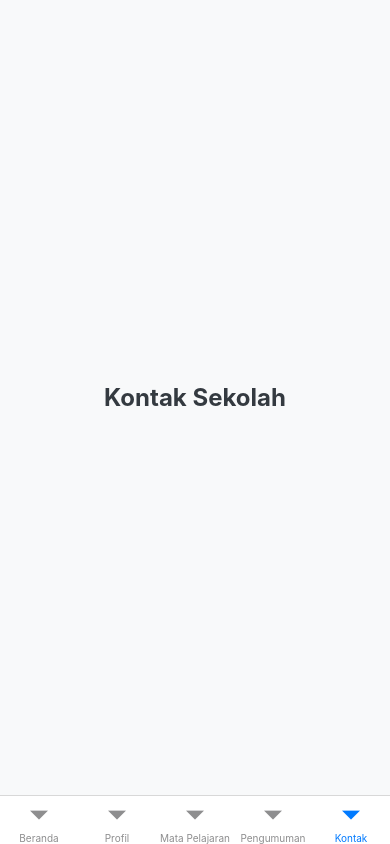
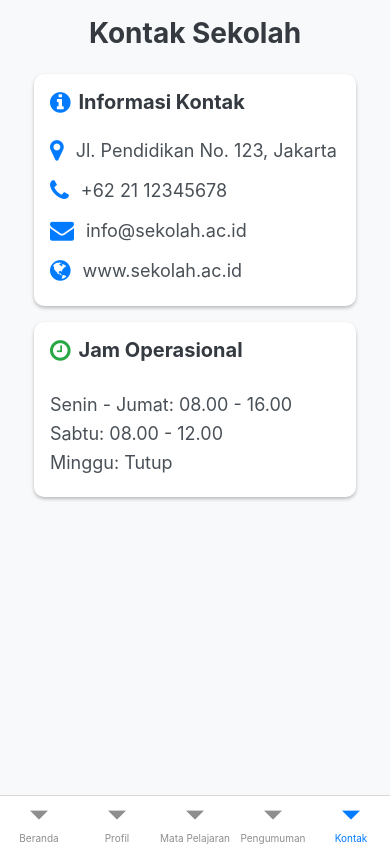
Before and after one commit to Yayukk/Project-UAS, a React Native app: screen /Kontak in a window 390 px wide. Built offline with nearby package versions, Linux system fonts and the light colour scheme.

Commit message:
Menambahkan Tampilan pada halaman Kontak

```diff
--- a/src/screens/Kontak.jsx
+++ b/src/screens/Kontak.jsx
@@ -1,25 +1,106 @@
 import React from 'react';
-import {View, Text, StyleSheet} from 'react-native';
+import {View, Text, StyleSheet, ScrollView} from 'react-native';
+import Icon from 'react-native-vector-icons/FontAwesome';
 
 const Kontak = () => {
   return (
-    <View style={styles.container}>
+    <ScrollView contentContainerStyle={styles.container}>
       <Text style={styles.title}>Kontak Sekolah</Text>
-    </View>
+      <View style={styles.card}>
+        <View style={styles.cardHeader}>
+          <Icon name="info-circle" size={24} color="#007bff" />
+          <Text style={styles.cardTitle}>Informasi Kontak</Text>
+        </View>
+        <View style={styles.contactItem}>
+          <Icon name="map-marker" size={24} color="#007bff" />
+          <Text style={styles.contactText}>
+            Jl. Pendidikan No. 123, Jakarta
+          </Text>
+        </View>
+        <View style={styles.contactItem}>
+          <Icon name="phone" size={24} color="#007bff" />
+          <Text style={styles.contactText}>+62 21 12345678</Text>
+        </View>
+        <View style={styles.contactItem}>
+          <Icon name="envelope" size={24} color="#007bff" />
+          <Text style={styles.contactText}>info@sekolah.ac.id</Text>
+        </View>
+        <View style={styles.contactItem}>
+          <Icon name="globe" size={24} color="#007bff" />
+          <Text style={styles.contactText}>www.sekolah.ac.id</Text>
+        </View>
+      </View>
+      <View style={styles.card}>
+        <View style={styles.cardHeader}>
+          <Icon name="clock-o" size={24} color="#28a745" />
+          <Text style={styles.cardTitle}>Jam Operasional</Text>
+        </View>
+        <View style={styles.operationalHours}>
+          <Text style={styles.operationalText}>
+            Senin - Jumat: 08.00 - 16.00
+          </Text>
+          <Text style={styles.operationalText}>Sabtu: 08.00 - 12.00</Text>
+          <Text style={styles.operationalText}>Minggu: Tutup</Text>
+        </View>
+      </View>
+    </ScrollView>
   );
 };
 
 const styles = StyleSheet.create({
   container: {
-    flex: 1,
-    justifyContent: 'center',
+    flexGrow: 1,
+    padding: 16,
+    backgroundColor: '#f8f9fa',
     alignItems: 'center',
-    backgroundColor: '#f8f9fa',
   },
   title: {
-    fontSize: 24,
+    fontSize: 28,
     fontWeight: 'bold',
     color: '#343a40',
+    marginBottom: 24,
+  },
+  card: {
+    backgroundColor: '#ffffff',
+    borderRadius: 10,
+    padding: 16,
+    width: '90%',
+    maxWidth: 400,
+    marginBottom: 16,
+    shadowColor: '#000',
+    shadowOffset: {width: 0, height: 2},
+    shadowOpacity: 0.25,
+    shadowRadius: 3.84,
+    elevation: 5,
+  },
+  cardHeader: {
+    flexDirection: 'row',
+    alignItems: 'center',
+    marginBottom: 16,
+  },
+  cardTitle: {
+    fontSize: 20,
+    fontWeight: 'bold',
+    color: '#343a40',
+    marginLeft: 8,
+  },
+  contactItem: {
+    flexDirection: 'row',
+    alignItems: 'center',
+    marginVertical: 8,
+  },
+  contactText: {
+    fontSize: 18,
+    color: '#495057',
+    marginLeft: 12,
+  },
+  operationalHours: {
+    marginTop: 16,
+  },
+  operationalText: {
+    fontSize: 18,
+    color: '#495057',
+    marginBottom: 8,
   },
 });
 
```
